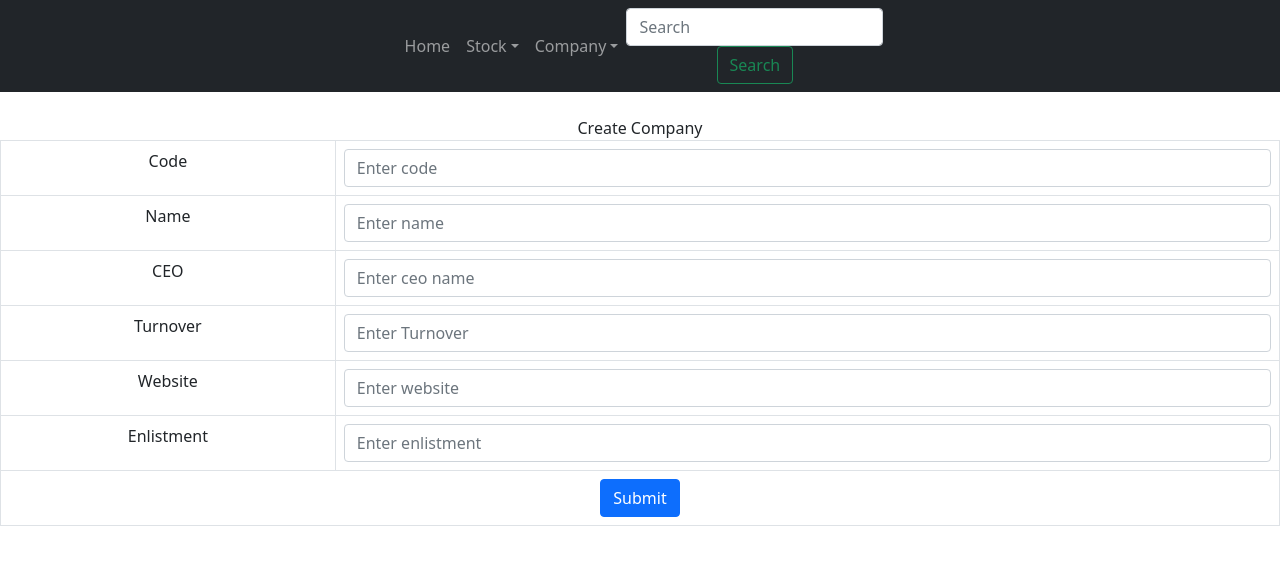
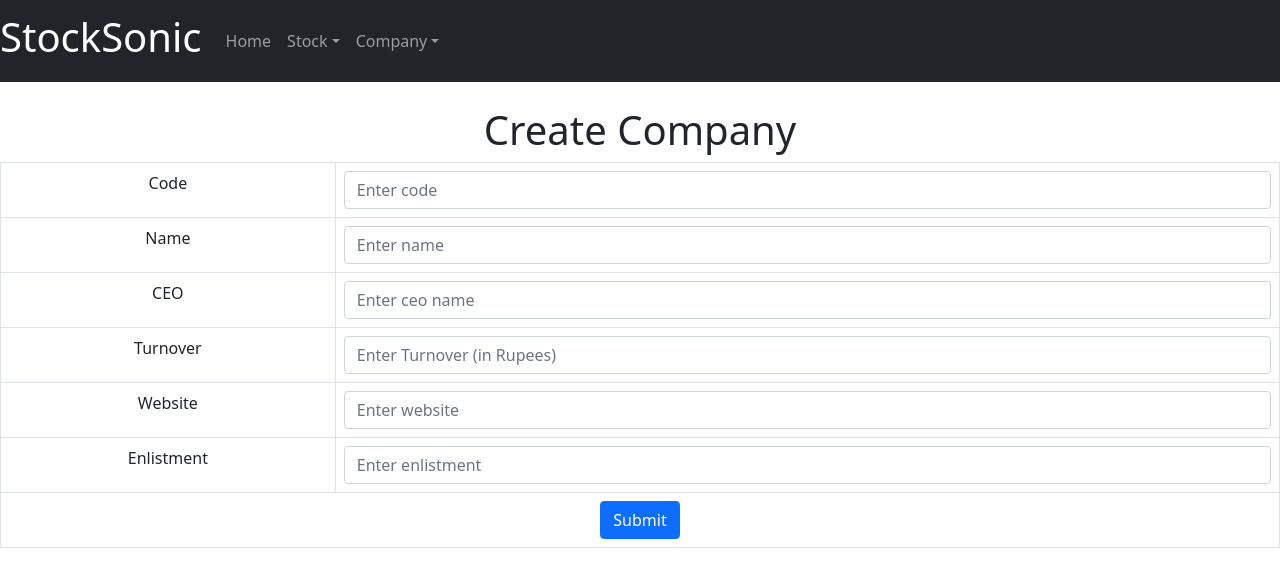
Before and after one commit to Shanavaz/stock-market-ui, a React (Create React App) app: page / in a window 1280 px wide. Shown: the top 586 px of the page. Built offline with nearby package versions, Linux system fonts and the light colour scheme.

Commit message:
visual & textual changes

```diff
--- a/src/BootstrapNavbar.js
+++ b/src/BootstrapNavbar.js
@@ -6,11 +6,11 @@ class BootstrapNavbar extends React.Component {
             <div>
                 <div className="row">
                     <div className="col-md-12">
-                        <Navbar bg="dark" variant="dark" expand="lg" className="flex-column">
-                            {/* <Navbar.Brand href="#home">React Bootstrap Navbar - Tutsmake.com</Navbar.Brand> */}
+                        <Navbar bg="dark" variant="dark" expand="lg" >
                             <Navbar.Toggle aria-controls="basic-navbar-nav" />
                             <Navbar.Collapse id="basic-navbar-nav">
-                                <Nav className="mr-auto">
+                                <Navbar.Brand href="/"><h1>StockSonic</h1></Navbar.Brand>
+                                <Nav className="ml-auto">
                                     <Nav.Link href="/">Home</Nav.Link>
                                     <NavDropdown title="Stock" id="basic-nav-dropdown">
                                         <NavDropdown.Item href="/stock/create">Create</NavDropdown.Item>
@@ -23,10 +23,6 @@ class BootstrapNavbar extends React.Component {
                                         <NavDropdown.Item href="/company/list">List</NavDropdown.Item>
                                     </NavDropdown>
                                 </Nav>
-                                <Form>
-                                    <FormControl type="text" placeholder="Search" className="mr-sm-2" />
-                                    <Button variant="outline-success">Search</Button>
-                                </Form>
                             </Navbar.Collapse>
                         </Navbar>
                         <br />
--- a/src/Components/Company.js
+++ b/src/Components/Company.js
@@ -56,7 +56,7 @@ function Company() {
 
     return (
         <Form>
-            <center>Create Company</center>
+            <h1>Create Company</h1>
             <Table bordered hover>
                 <tbody>
                     <tr>
@@ -73,7 +73,7 @@ function Company() {
                     </tr>
                     <tr>
                         <td>Turnover</td>
-                        <td><Form.Control type="text" onChange={(event) => { setTurnover(event.target.value); }} placeholder="Enter Turnover" /></td>
+                        <td><Form.Control type="text" onChange={(event) => { setTurnover(event.target.value); }} placeholder="Enter Turnover (in Rupees)" /></td>
                     </tr>
                     <tr>
                         <td>Website</td>
--- a/src/Components/CompanyList.js
+++ b/src/Components/CompanyList.js
@@ -90,6 +90,7 @@ function CompanyList() {
         <Form>
             <NotificationContainer />
             <h5 style={{ "textAlign": "left", "marginLeft": "20px" }}>Company Details</h5>
+            <h6 style={{ "textAlign": "left", "marginLeft": "20px" }}>(Click on any company name to show the details)</h6>
             {companyLoader == false ?
                 <table style={{ "textAlign": "left", "marginLeft": "20px" }}>
                     <tbody>
@@ -118,7 +119,7 @@ function CompanyList() {
                             <td style={{ "borderWidth": "1px" }}>{companyDetail.latestStockPrice}</td>
                         </tr>
                         <tr style={{ "borderWidth": "1px" }}>
-                            <th style={{ "borderWidth": "1px" }}>TurnOver</th>
+                            <th style={{ "borderWidth": "1px" }}>TurnOver (in Rupees)</th>
                             <td style={{ "borderWidth": "1px" }}>{companyDetail.turnover}</td>
                         </tr>
                     </tbody>
@@ -127,7 +128,7 @@ function CompanyList() {
                     <tbody>
                         <tr style={{ "borderWidth": "1px" }}>
                             <th style={{ "borderWidth": "1px" }}>Name</th>
-                            <td style={{ "borderWidth": "1px" }}>&nbsp;&nbsp;&nbsp;&nbsp;&nbsp;</td>
+                            <td style={{ "borderWidth": "1px" }}>(Click Below to populate)</td>
                         </tr>
                         <tr style={{ "borderWidth": "1px" }}>
                             <th style={{ "borderWidth": "1px" }}>CEO</th>
@@ -150,17 +151,17 @@ function CompanyList() {
                             <td style={{ "borderWidth": "1px" }}></td>
                         </tr>
                         <tr style={{ "borderWidth": "1px" }}>
-                            <th style={{ "borderWidth": "1px" }}>TurnOver</th>
+                            <th style={{ "borderWidth": "1px" }}>TurnOver (in Rupees)</th>
                             <td style={{ "borderWidth": "1px" }}></td>
                         </tr>
                     </tbody>
                 </table>}
-            <center>List of Companies</center>
+            <h3>List of Companies</h3>
             {loader == false ?
                 <Table bordered striped hover>
                     <tbody>
                         <tr>
-                            <th>Price</th>
+                            <th>Price (in Rupees)</th>
                             <th>Company Name</th>
                             <th>Option</th>
                         </tr>
--- a/src/Components/Stock.js
+++ b/src/Components/Stock.js
@@ -51,7 +51,7 @@ function Stock() {
 
     return (
         <Form>
-            <center>Create Stock</center>
+            <h1>Create Stock</h1>
             <Table bordered hover>
                 <tbody>
                     <tr>
@@ -60,7 +60,7 @@ function Stock() {
                     </tr>
                     <tr>
                         <td>Price</td>
-                        <td><Form.Control type="number" onChange={(event) => { setPrice(event.target.value); }} placeholder="Enter price" /></td>
+                        <td><Form.Control type="number" onChange={(event) => { setPrice(event.target.value); }} placeholder="Enter price (in Rupees)" /></td>
                     </tr>
                     <tr>
                         <td colSpan={2}><Button variant="primary" onClick={submitForm}>
```
